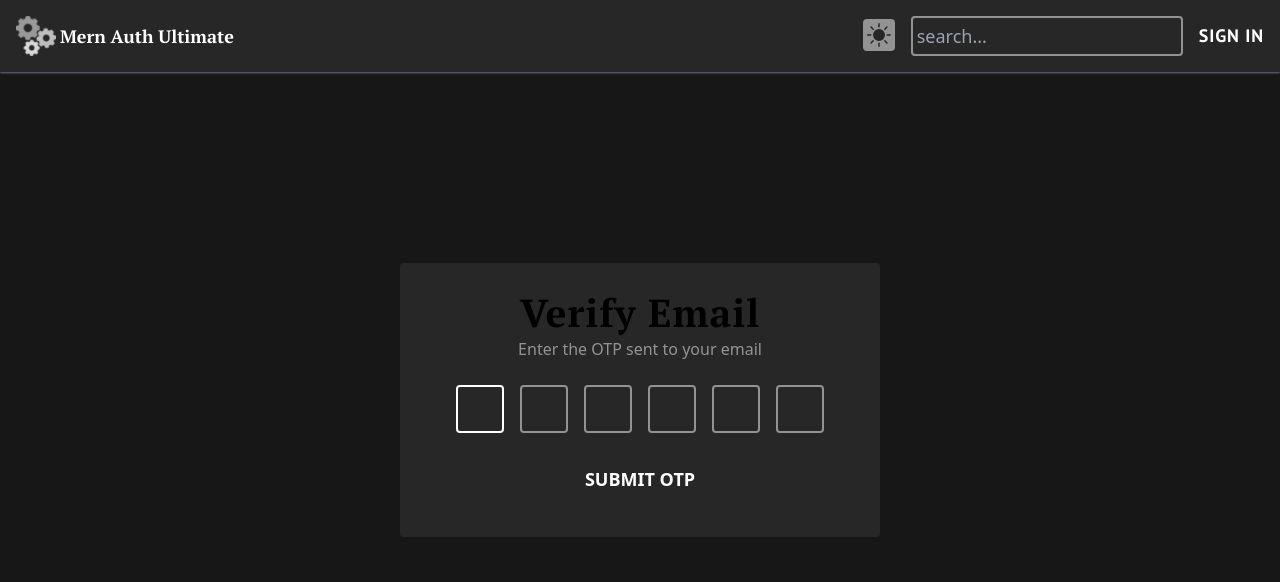
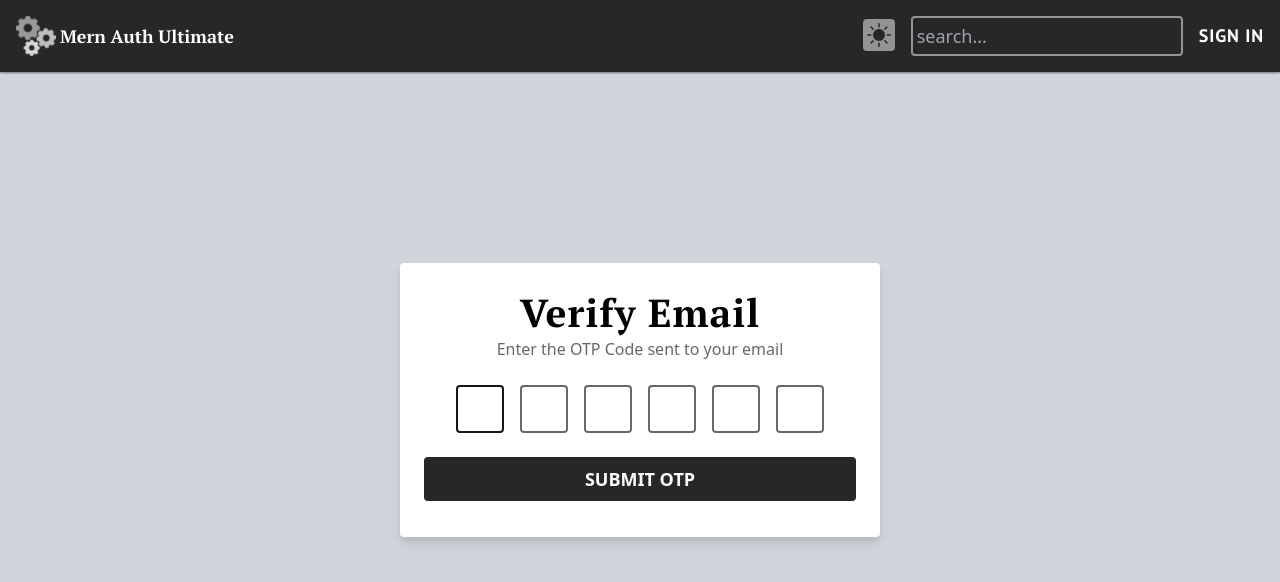
Before and after one commit to MAbdurahman/mern-auth-ultimate, a React (Create React App) app in the folder frontend/: page /auth/verify-email in a window 1280 px wide. Shown: the top 582 px of the page. Built offline with nearby package versions, Linux system fonts and the light colour scheme; a web font is replaced by a local one.

Commit message:
Add components/forms/FormContainer and utils/themeFormUtils to implement dark and light themes

```diff
--- a/frontend/package.json
+++ b/frontend/package.json
@@ -39,6 +39,7 @@
   },
   "proxy": "http://127.0.0.1:5000",
   "devDependencies": {
+    "@babel/plugin-proposal-private-property-in-object": "^7.21.11",
     "tailwindcss": "^3.4.1"
   }
 }
--- a/frontend/src/components/auth/ConfirmPassword.jsx
+++ b/frontend/src/components/auth/ConfirmPassword.jsx
@@ -2,13 +2,14 @@ import Container from '../Container';
 import Title from '../Title';
 import FormInput from '../forms/FormInput';
 import SubmitButton from '../forms/SubmitButton';
+import {themeFormClasses} from '../../utils/themeUtils';
+import FormContainer from '../forms/FormContainer';
 
 export default function ConfirmPassword() {
    return (
-      <div
-         className="fixed inset-0 bg-primary -z-10 flex justify-center items-center">
+      <FormContainer>
          <Container>
-            <form className="bg-secondary rounded p-6 min-w-30 space-y-6 pb-9">
+            <form className={themeFormClasses}>
                <Title>Confirm Password</Title>
                <FormInput
                   label="New Password"
@@ -25,6 +26,6 @@ export default function ConfirmPassword() {
                <SubmitButton value="Submit"/>
             </form>
          </Container>
-      </div>
+      </FormContainer>
 )
 }
--- a/frontend/src/components/auth/ForgotPassword.jsx
+++ b/frontend/src/components/auth/ForgotPassword.jsx
@@ -3,13 +3,14 @@ import Title from '../Title';
 import FormInput from '../forms/FormInput';
 import SubmitButton from '../forms/SubmitButton';
 import CustomLink from '../CustomLink';
+import {themeFormClasses} from '../../utils/themeUtils';
+import FormContainer from '../forms/FormContainer';
 
 export default function ForgotPassword() {
    return (
-      <div
-         className="fixed inset-0 bg-primary -z-10 flex justify-center items-center">
+      <FormContainer>
          <Container>
-            <form className="bg-secondary rounded p-6 min-w-30 space-y-6 pb-9">
+            <form className={themeFormClasses}>
                <Title>Forgot Password</Title>
                <FormInput label="Email" placeholder="example@email.com" name="email" />
                <SubmitButton value="Send Email" />
@@ -20,6 +21,6 @@ export default function ForgotPassword() {
                </div>
             </form>
          </Container>
-      </div>
+      </FormContainer>
    )
 }
--- a/frontend/src/components/auth/SignIn.jsx
+++ b/frontend/src/components/auth/SignIn.jsx
@@ -3,14 +3,16 @@ import Title from '../Title';
 import FormInput from '../forms/FormInput';
 import SubmitButton from '../forms/SubmitButton';
 import CustomLink from '../CustomLink';
+import {themeFormClasses} from '../../utils/themeUtils';
+import FormContainer from '../forms/FormContainer';
 
 export default function SignIn() {
 
 
    return (
-      <div className="fixed inset-0 dark:bg-primary bg-white -z-10 flex justify-center items-center">
+      <FormContainer>
          <Container>
-            <form className="dark:bg-secondary bg-white drop-shadow-lg rounded p-6 min-w-30 space-y-6 pb-9">
+            <form className={themeFormClasses}>
                <Title>Sign In</Title>
                <FormInput label="Email" placeholder="example@email.com"
                           name="email"/>
@@ -22,6 +24,6 @@ export default function SignIn() {
                </div>
             </form>
          </Container>
-      </div>
+      </FormContainer>
    )
 }
--- a/frontend/src/components/auth/SignUp.jsx
+++ b/frontend/src/components/auth/SignUp.jsx
@@ -3,13 +3,14 @@ import Title from '../Title';
 import FormInput from '../forms/FormInput';
 import SubmitButton from '../forms/SubmitButton';
 import CustomLink from '../CustomLink';
+import {themeFormClasses} from '../../utils/themeUtils';
+import FormContainer from '../forms/FormContainer';
 
 export default function SignUp() {
    return (
-      <div
-         className="fixed inset-0 bg-primary -z-10 flex justify-center items-center">
+      <FormContainer>
          <Container>
-            <form className="bg-secondary rounded p-6 min-w-30 space-y-6 pb-9">
+            <form className={themeFormClasses}>
                <Title>Sign Up</Title>
                <FormInput label="Name" placeholder="Full name" name="name" />
                <FormInput label="Email" placeholder="example@email.com" name="email"/>
@@ -21,6 +22,6 @@ export default function SignUp() {
                </div>
             </form>
          </Container>
-      </div>
+      </FormContainer>
    )
 }
--- a/frontend/src/components/auth/VerifyEmail.jsx
+++ b/frontend/src/components/auth/VerifyEmail.jsx
@@ -2,6 +2,8 @@ import React, {useState, useEffect, useRef} from 'react';
 import Container from '../Container';
 import Title from '../Title';
 import SubmitButton from '../forms/SubmitButton';
+import {themeFormClasses} from '../../utils/themeUtils';
+import FormContainer from '../forms/FormContainer';
 
 
 const OTP_LENGTH = 6;
@@ -48,13 +50,13 @@ export default function VerifyEmail() {
    }, [activeOTPIndex]);
 
    return (
-      <div className="fixed inset-0 bg-primary -z-10 flex justify-center items-center">
+      <FormContainer>
          <Container>
-            <form className="bg-secondary rounded p-6 min-w-30 space-y-6 pb-9">
+            <form className={themeFormClasses}>
                <section>
                   <Title>Verify Email</Title>
-                  <p className="text-center text-dark-subtle">
-                     Enter the OTP sent to your email
+                  <p className="text-center dark:text-dark-subtle text-light-subtle">
+                     Enter the OTP Code sent to your email
                   </p>
                </section>
                <section className="flex justify-center items-center space-x-4">
@@ -67,7 +69,7 @@ export default function VerifyEmail() {
                            value={OTP[index] || ""}
                            onChange={handleOTPChange}
                            onKeyDown={(e) => handleKeyDown(e, index)}
-                           className="w-12 h-12 border-2 border-dark-subtle focus:border-white rounded bg-transparent outline-none text-center text-white font-semibold text-2xl"
+                           className="w-12 h-12 border-2  dark:border-dark-subtle  border-light-subtle darK:focus:border-white focus:border-primary rounded bg-transparent outline-none text-center  dark:text-white text-primary  font-semibold text-2xl"
                         />
                      );
                   })}
@@ -75,6 +77,6 @@ export default function VerifyEmail() {
                <SubmitButton value="Submit OTP"/>
             </form>
          </Container>
-      </div>
+      </FormContainer>
    )
 }
--- /dev/null
+++ b/frontend/src/components/forms/FormContainer.jsx
@@ -0,0 +1,7 @@
+export default function FormContainer({children}) {
+   return (
+      <div className="fixed inset-0 dark:bg-primary bg-gray-300 -z-10 flex justify-center items-center">
+         {children}
+      </div>
+   )
+}
--- a/frontend/src/components/navbar/Navbar.jsx
+++ b/frontend/src/components/navbar/Navbar.jsx
@@ -24,7 +24,7 @@ export default function Navbar() {
                   </Link>
                   <ul className="flex items-center space-x-4">
                      <li>
-                        <button onClick={toggleTheme} className="bg-dark-subtle p-1 rounded">
+                        <button onClick={toggleTheme} className="dark:bg-white bg-dark-subtle p-1 rounded">
                            <BsFillSunFill className="text-secondary" size={24}/>
                         </button>
                      </li>
--- /dev/null
+++ b/frontend/src/utils/themeUtils.js
@@ -0,0 +1,3 @@
+
+export const themeFormClasses =
+   "dark:bg-secondary bg-white drop-shadow-lg rounded p-6 min-w-30 space-y-6 pb-9";
--- a/frontend/tailwind.config.js
+++ b/frontend/tailwind.config.js
@@ -13,7 +13,7 @@ module.exports = {
         primary: "#171717",
         secondary: "#272727",
         "dark-subtle": "rgba(255, 255, 255, 0.5)",
-        "light-subtle": "rgba(39, 39, 39, 0.5)",
+        "light-subtle": "rgba(39, 39, 39, 0.7)",
       },
     },
   },
--- a/package.json
+++ b/package.json
@@ -18,6 +18,7 @@
   },
   "dependencies": {
     "bcrypt": "^5.0.1",
+    "body-parser": "^1.19.0",
     "colors": "^1.4.0",
     "cookie-parser": "^1.4.6",
     "cors": "^2.8.5",
@@ -27,7 +28,6 @@
     "jsonwebtoken": "^9.0.2",
     "mongoose": "^6.5.1",
     "morgan": "^1.10.0",
-    "body-parser": "^1.19.0",
     "nodemailer": "^6.7.7"
   },
   "devDependencies": {
```
